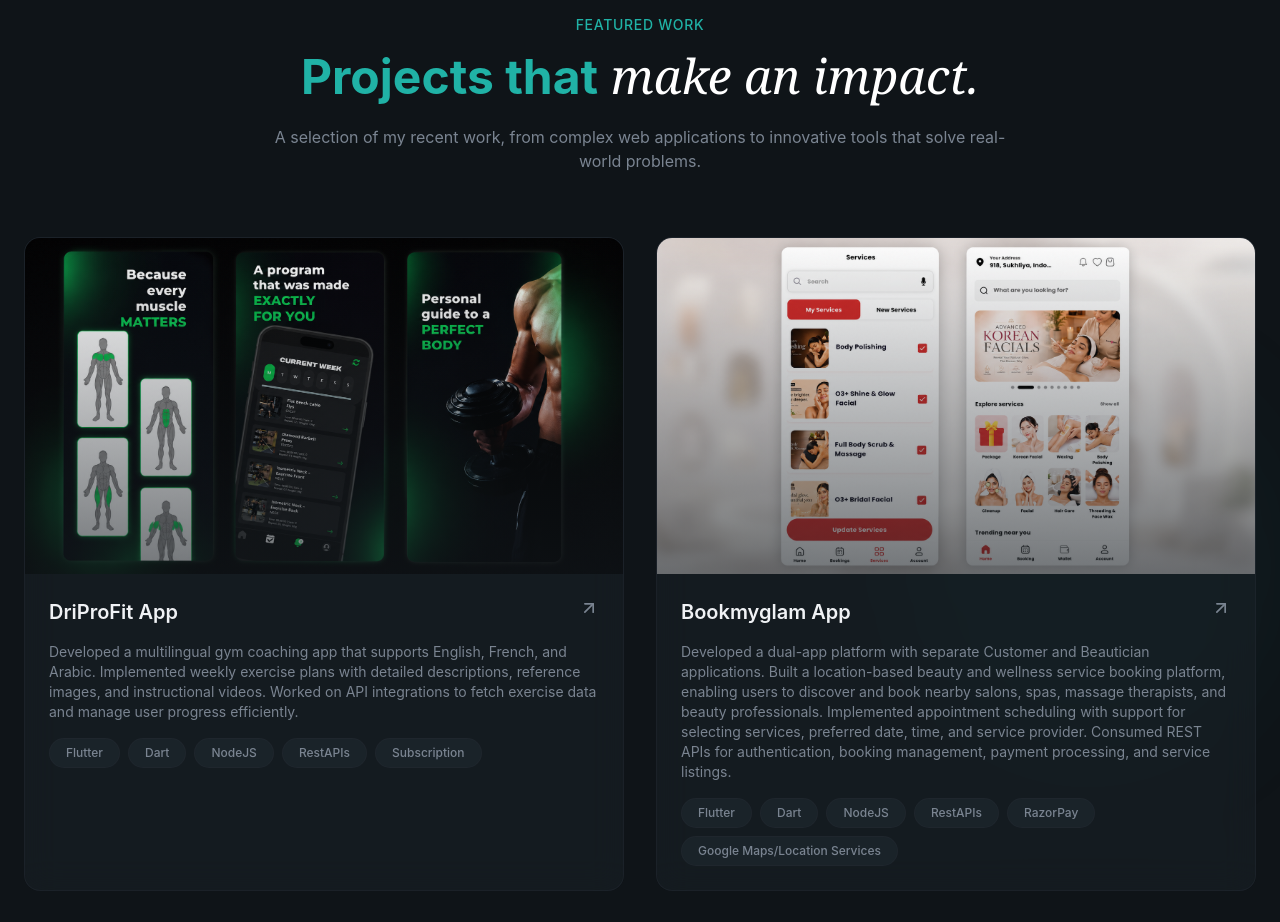
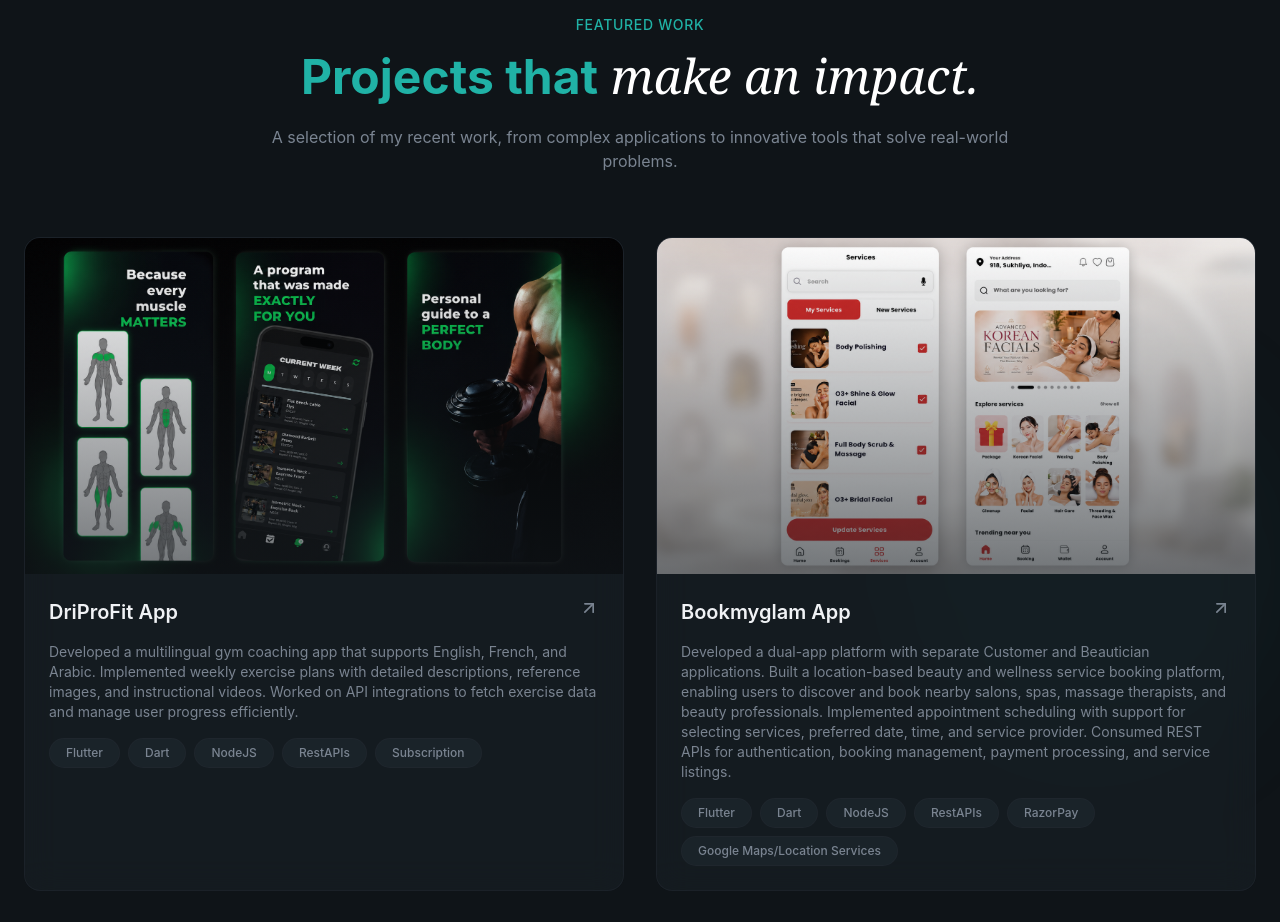
Before and after one commit to gurjarkunal/MyPortfolio, a React (Vite) app: page / in a window 1280 px wide. Shown: the part 2180-3102 px from the top of the page. Built offline with nearby package versions, Linux system fonts and the light colour scheme.

Commit message:
changed text

```diff
--- a/src/sections/Projects.jsx
+++ b/src/sections/Projects.jsx
@@ -90,7 +90,7 @@
             </span>
           </h2>
           <p className="text-muted-foreground animate-fade-in animation-delay-200">
-            A selection of my recent work, from complex web applications to
+            A selection of my recent work, from complex applications to
             innovative tools that solve real-world problems.
           </p>
         </div>
```
